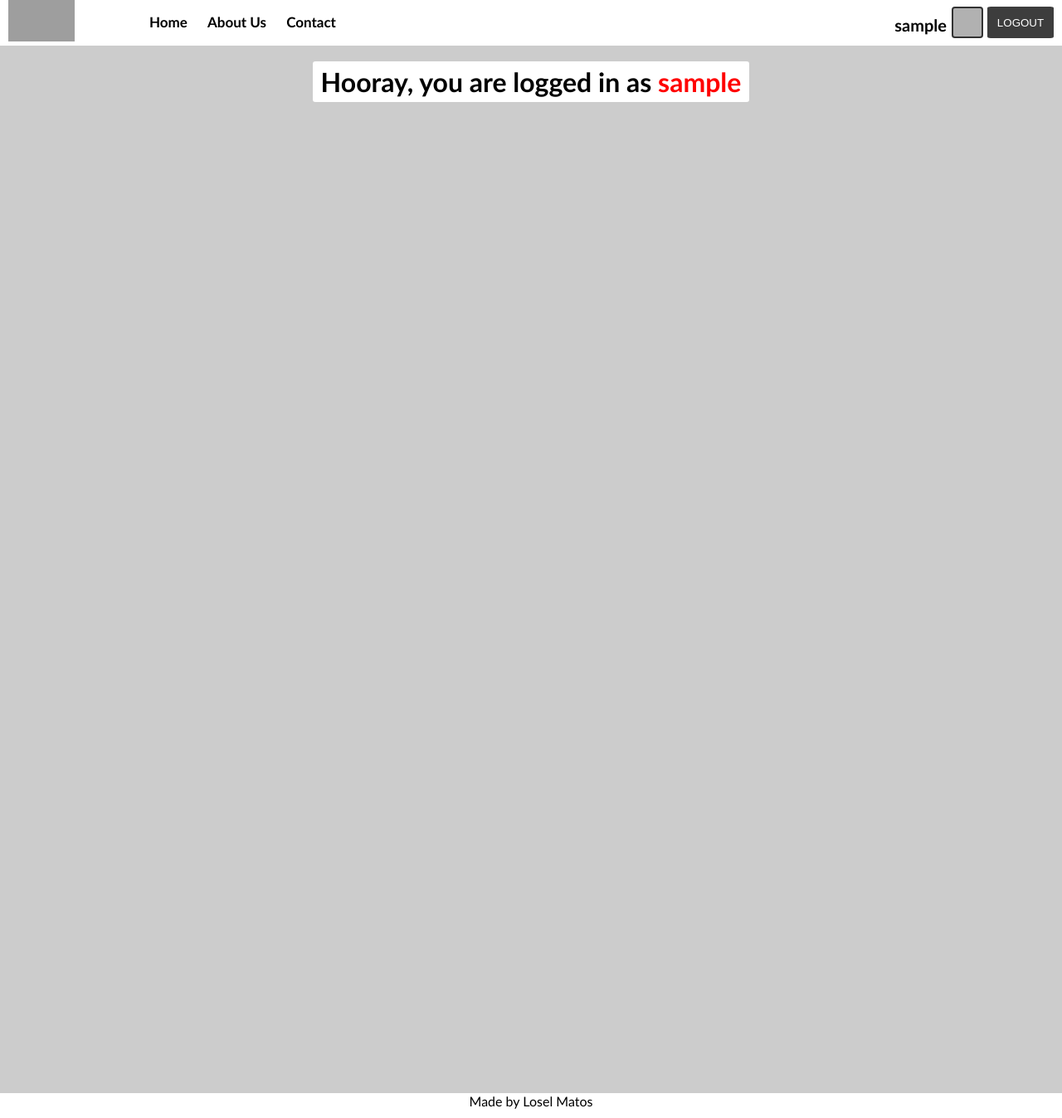
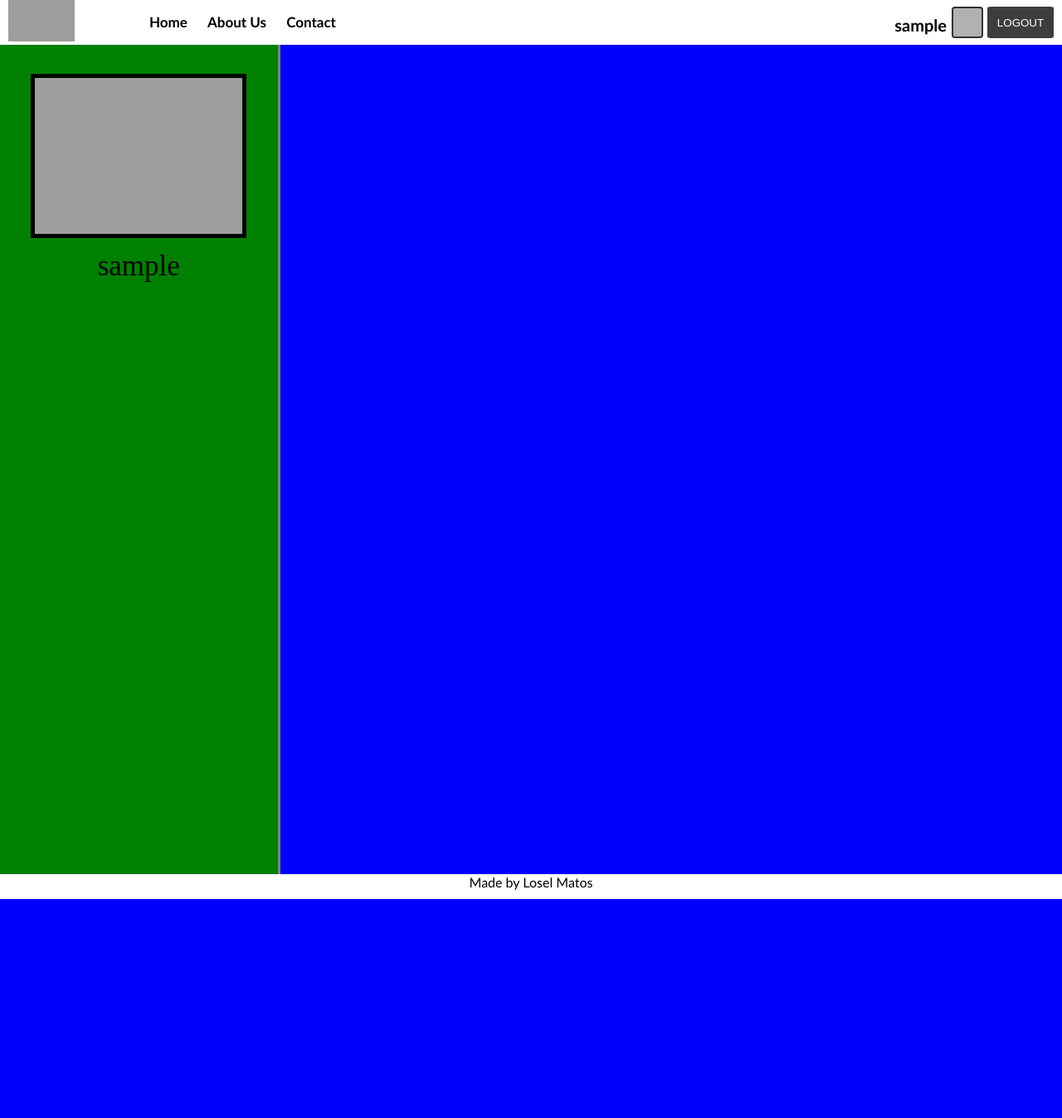
Before and after one commit to losel92/PhpSocialMedia, a PHP site: page / in a window 1280 px wide. Shown: the whole page at 83% size. After the commit the page ends 1084 px from the top, so only its background shows below. Run offline with PHP 8.4, Linux system fonts and the light colour scheme; the visitor is signed in with stand-in values (Sample User, id 1); grey boxes are pictures that could not be loaded.

Commit message:
Profile section created. Picture and Username added

```diff
--- a/loggedin.index.php
+++ b/loggedin.index.php
@@ -1,3 +1,11 @@
-<div align="center">
-	<h1><span class="logged-span">Hooray, you are logged in as <b style="color: red;"><?php echo $_SESSION['username'] ?></b></span></h1>
+<div id="profile-page-wrapper">
+
+	<div class="profile-column">
+		<img src="<?php echo $_SESSION['profilePic'] ?>" class="profile-column-photo">
+		<p class="profile-column-username"><?php echo $_SESSION['username'] ?></p>
+	</div>
+
+	<div class="profile-posts-div">
+	</div>
+
 </div>
--- a/style.css
+++ b/style.css
@@ -89,7 +89,7 @@
 }
 
 
-/*  SIGNUP PAGE  */
+/*  SIGNUP PAGE --> */
 
 #signup-title{
 	font-size: 50px;
@@ -163,7 +163,7 @@
 }
 
 
-/*  SIGNUP PAGE  */
+/* <-- SIGNUP PAGE  */
 
 .logged-span{
 	background-color: white;
@@ -223,6 +223,42 @@
 	cursor: pointer;
 }
 
+/* PROFILE PAGE */
+
+#profile-page-wrapper{
+	display: flex;
+	margin-top: -4px;
+}
+
+.profile-column{
+	width: 400px;
+	height: 1000px;
+	background: green;
+	border-right: 3px solid grey;
+	font-family: "oswald";
+	padding: 0px 20px;
+	text-align: center;
+}
+
+.profile-posts-div{
+	width: 100%;
+	height: 1000px;
+	background: blue;
+}
+
+
+.profile-column-photo{
+	width: 250px;
+	height: auto;
+	background-repeat: no-repeat;
+	border: 5px solid black;
+	margin-top: 35px;
+}
+
+.profile-column-username{
+	font-size: 35px;
+	margin-top: 10px;
+}
 
 
 
@@ -231,6 +267,13 @@
 
 
 
+
+
+
+
+
+
+/* PROFILE PAGE */
 
 
 
@@ -250,7 +293,7 @@
 footer{
 	width: 100%;
 	height: 30px;
-	margin-top: 1200px;
+	margin-top: 0px;
 	background: #fff;
 	text-align: center;
 }
```
